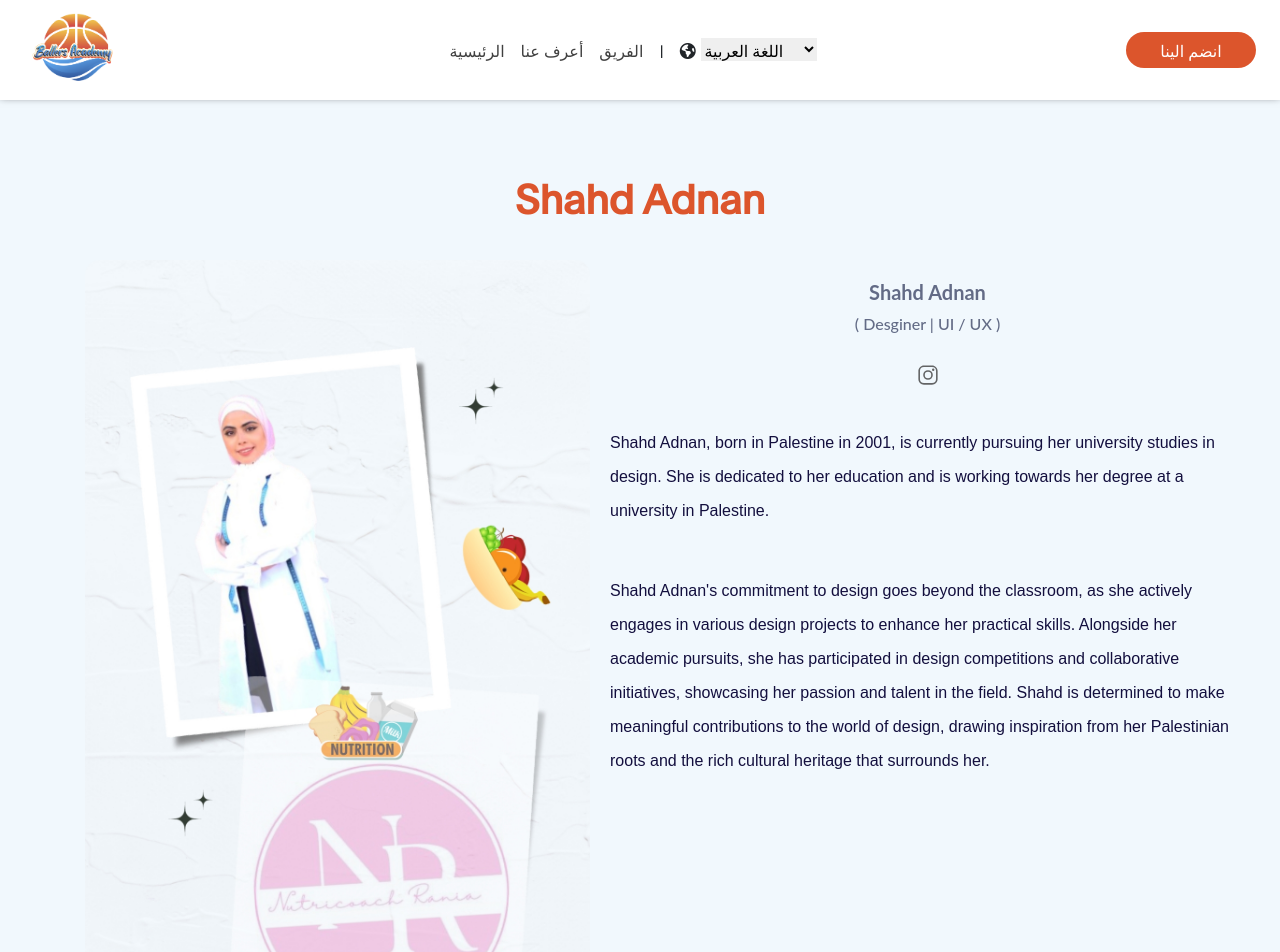
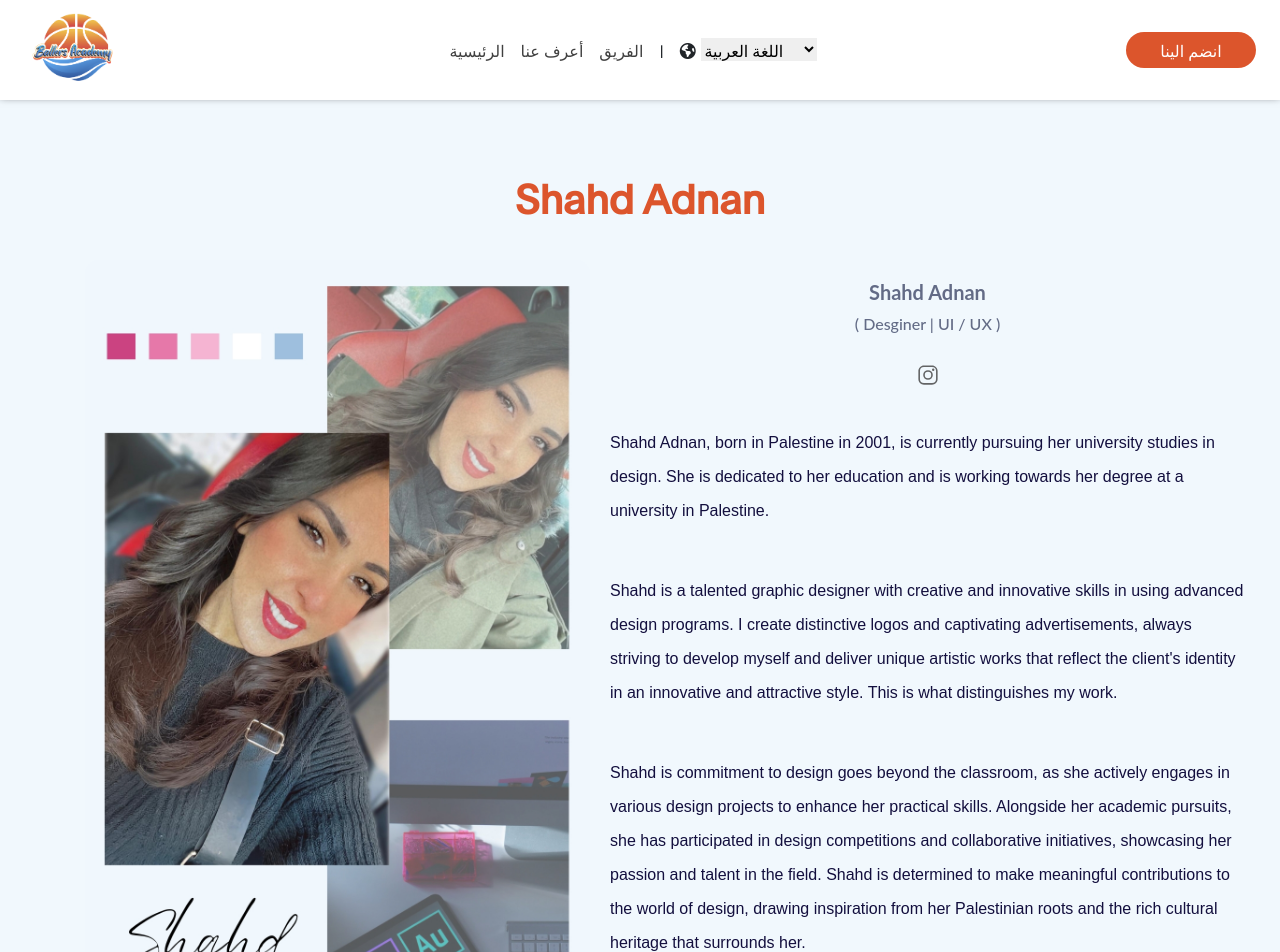
Before and after one commit to lHESHAM/ballerscc, a React (Create React App) app: page /Shahd in a window 1280 px wide. Shown: the top 952 px of the page. Built offline with nearby package versions, Linux system fonts and the light colour scheme; some icons are missing.

Commit message:
Final Phase

```diff
--- a/src/personal/Shahd/Shahd.jsx
+++ b/src/personal/Shahd/Shahd.jsx
@@ -1,5 +1,5 @@
 import React from 'react'
-import ShahdS from '../../components/images/RaniaS.jpg'
+import ShahdS from '../../components/images/Shahds.jpg'
 import {IoLogoInstagram } from 'react-icons/io5';
 import './Shahd.css'
 
@@ -32,7 +32,10 @@ export default function amroS() {
 
             <p>
 
-            Shahd Adnan's commitment to design goes beyond the classroom, as she actively engages in various design projects to enhance her practical skills. Alongside her academic pursuits, she has participated in design competitions and collaborative initiatives, showcasing her passion and talent in the field. Shahd is determined to make meaningful contributions to the world of design, drawing inspiration from her Palestinian roots and the rich cultural heritage that surrounds her.        </p>
+            Shahd is a talented graphic designer with creative and innovative skills in using advanced design programs. I create distinctive logos and captivating advertisements, always striving to develop myself and deliver unique artistic works that reflect the client's identity in an innovative and attractive style. This is what distinguishes my work.       </p>
+            <p>
+
+            Shahd is commitment to design goes beyond the classroom, as she actively engages in various design projects to enhance her practical skills. Alongside her academic pursuits, she has participated in design competitions and collaborative initiatives, showcasing her passion and talent in the field. Shahd is determined to make meaningful contributions to the world of design, drawing inspiration from her Palestinian roots and the rich cultural heritage that surrounds her.        </p>
 
           </div>
         </div>
```
Also changed, not shown: src/components/images/Shahds.jpg (added).
